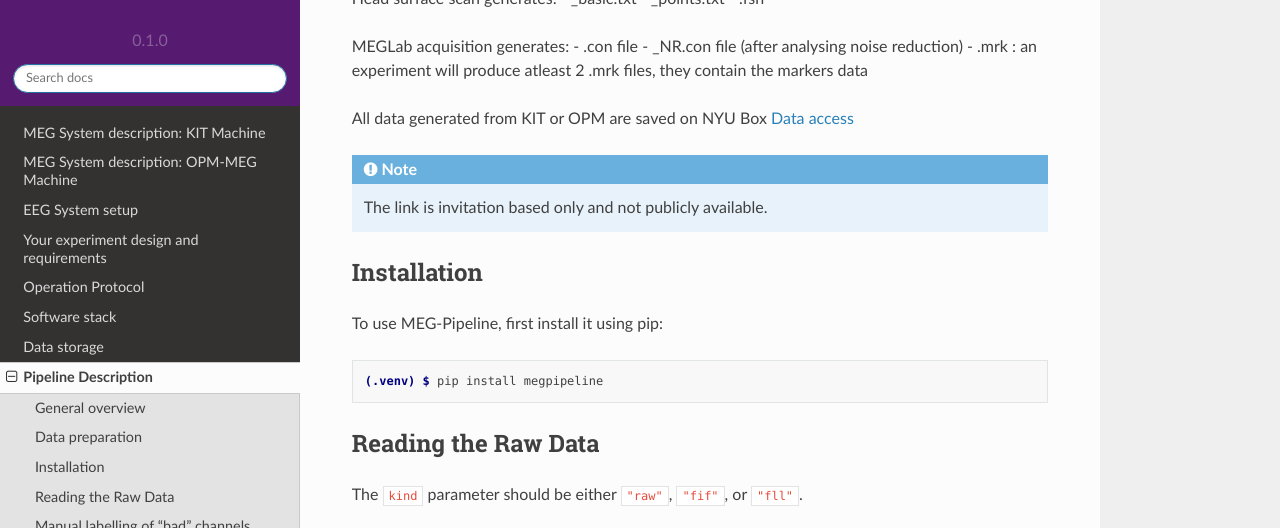
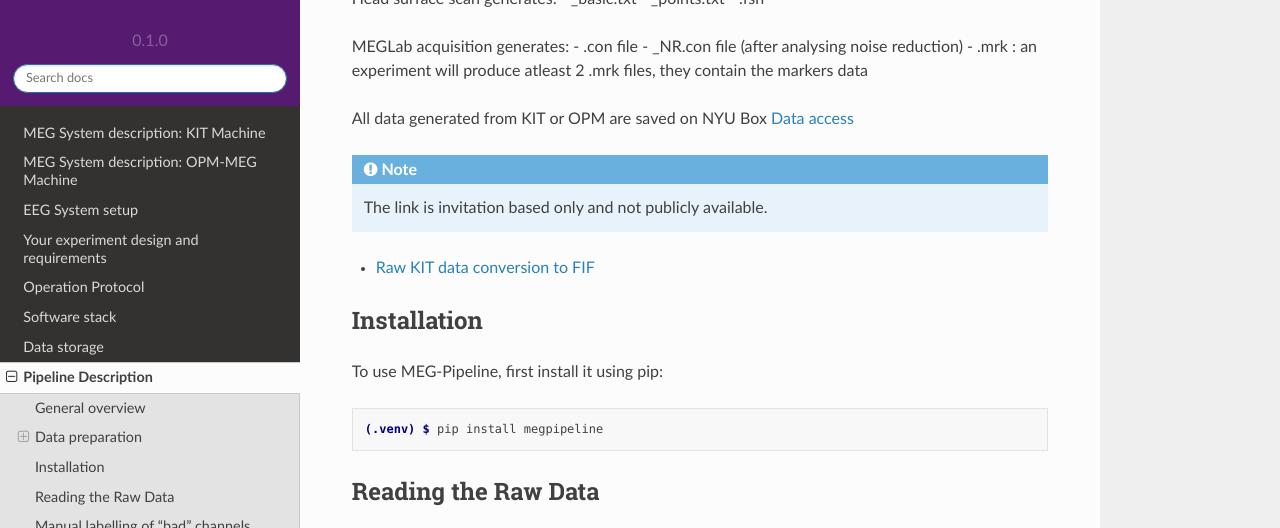
Before and after one commit to hzaatiti-NYU/meg-pipeline, a Sphinx documentation site: the page built from docs/source/pipelineoverview.rst, in a window 1280 px wide and 900 px high, scrolled down 337 px, cut to the strip 0-528 px from the top of the window. Built offline with Sphinx 7.4.7 and the Read the Docs theme 2.0.0, drawn with Linux system fonts in a browser that asks for light colours.

Commit message:
Update maintenance.rst

```diff
--- /dev/null
+++ b/docs/source/pipeline/kit2fif.rst
@@ -0,0 +1,4 @@
+Raw KIT data conversion to FIF
+------------------------------
+
+Test
```
Also changed, not shown: docs/source/pipelineoverview.rst (+7 -0 lines), docs/source/notebooks/test.ipynb.
